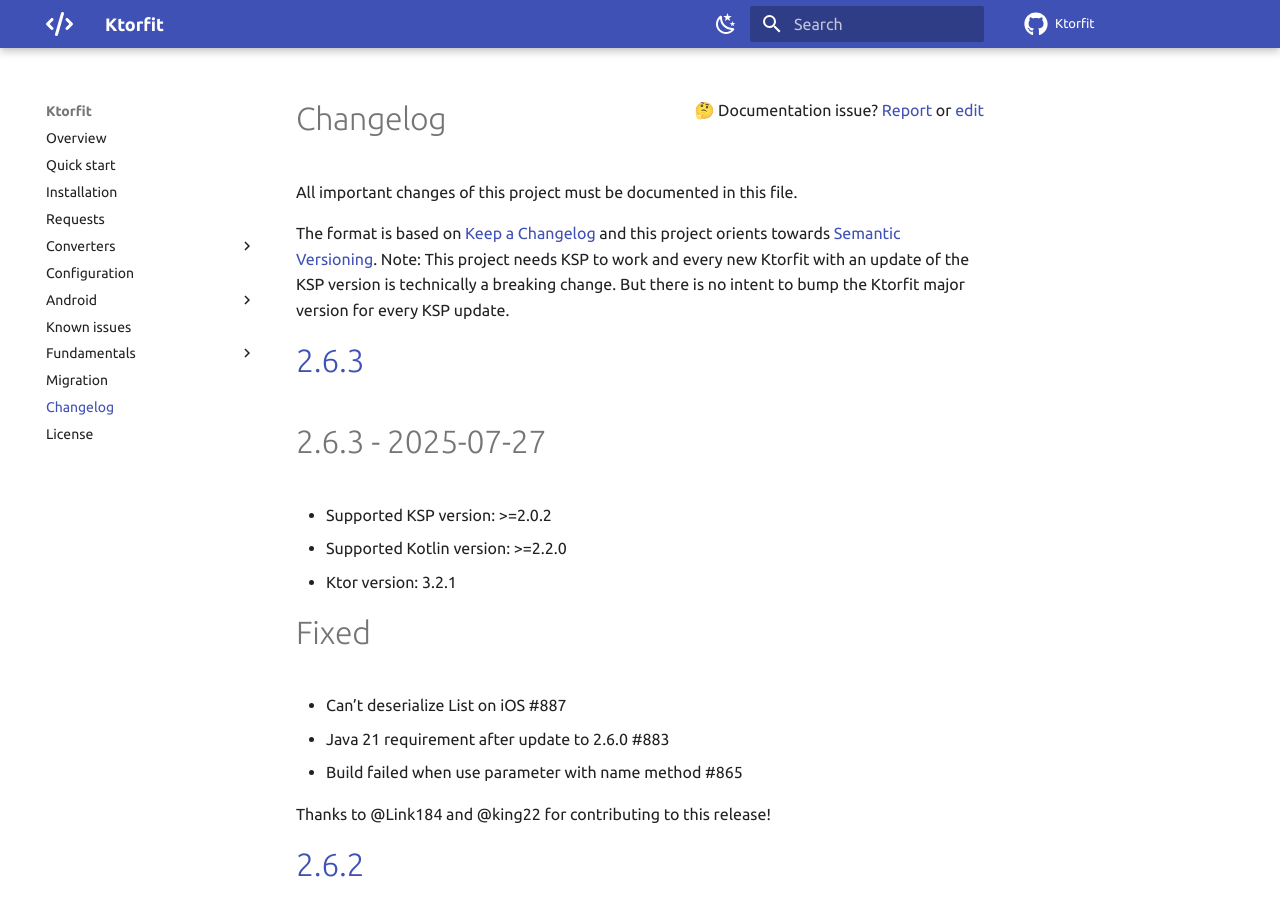
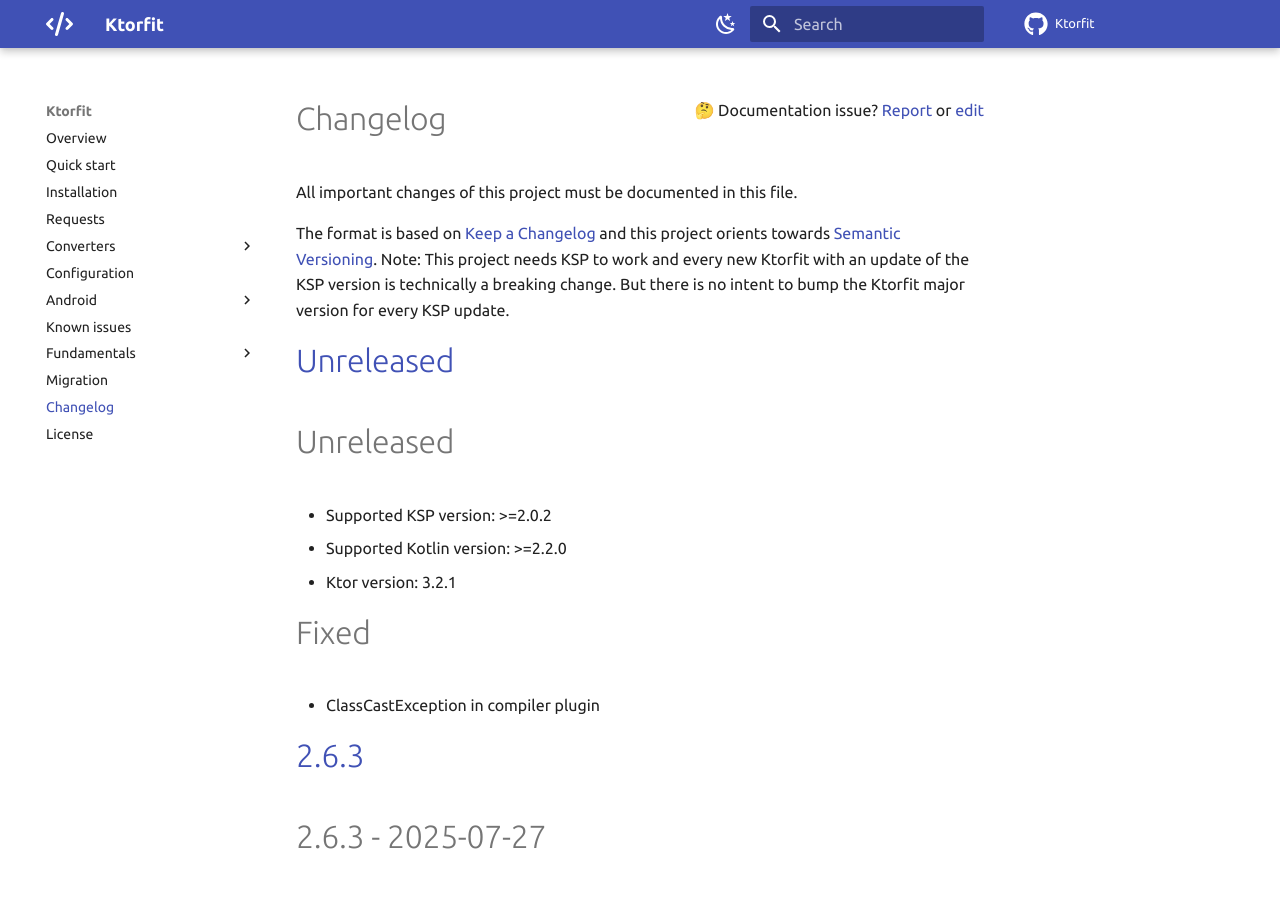
Before and after one commit to Foso/Ktorfit, an MkDocs documentation site: the page built from docs/CHANGELOG.md, in a window 1280 px wide and 900 px high. Built offline with MkDocs 1.6.1 and Material for MkDocs 9.7.7, drawn with Linux system fonts in a browser that asks for light colours; comment, search, counter and statistics services are not loaded.

Commit message:
Fix ClassCastException in compiler plugin

```diff
--- a/docs/CHANGELOG.md
+++ b/docs/CHANGELOG.md
@@ -6,6 +6,17 @@
 and this project orients towards [Semantic Versioning](http://semver.org/spec/v2.0.0.html).
 Note: This project needs KSP to work and every new Ktorfit with an update of the KSP version is technically a breaking change.
 But there is no intent to bump the Ktorfit major version for every KSP update.
+
+# [Unreleased]()
+
+Unreleased
+========================================
+* Supported KSP version: >=2.0.2
+* Supported Kotlin version: >=2.2.0
+* Ktor version: 3.2.1
+
+# Fixed
+- ClassCastException in compiler plugin
 
 # [2.6.3]()
 
```
